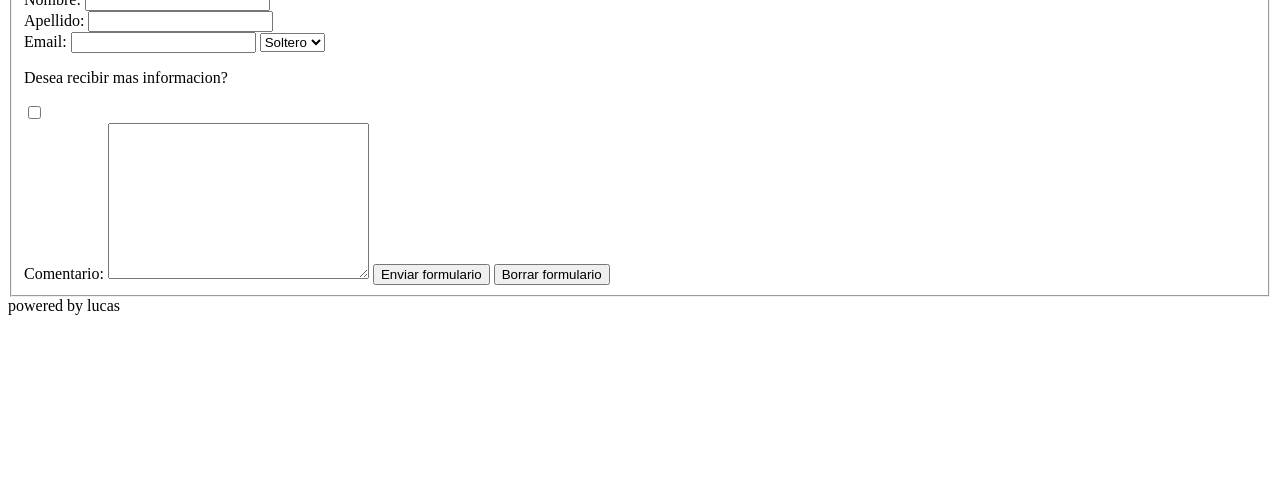
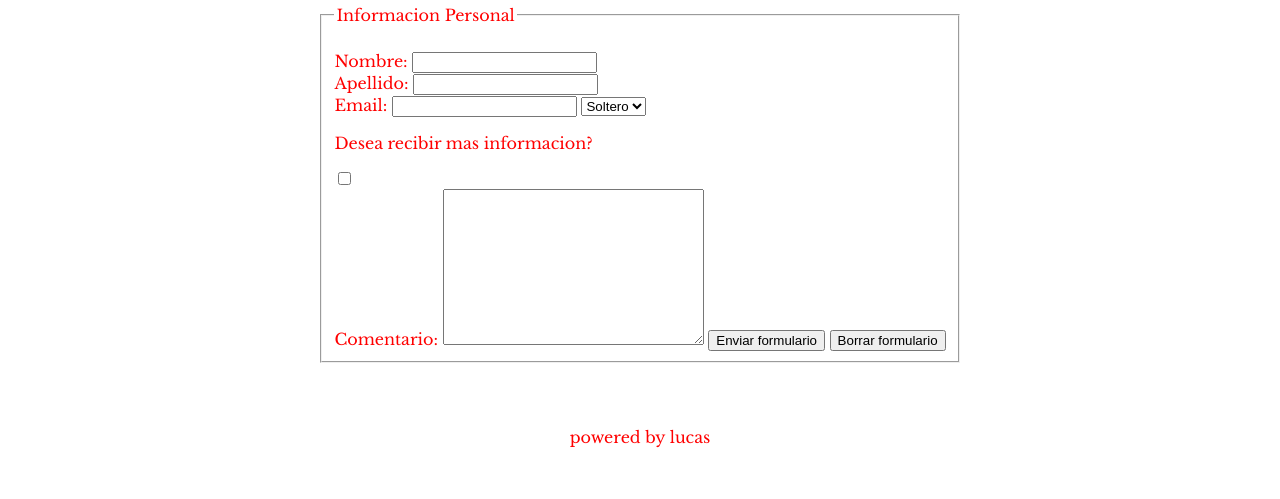
Before and after one commit to Yaggzt/nuevo-repo, a plain HTML site: page pages/contacto.html in a window 1280 px wide. Shown: the part 301-800 px from the top of the page. Drawn offline with nearby package versions, Linux system fonts and the light colour scheme; files that its build step writes are made by us from their sources; the site is published under a folder, as on GitHub Pages, so addresses that start at the root find nothing.

Commit message:
primera version

```diff
--- a/pages/contacto.html
+++ b/pages/contacto.html
@@ -4,7 +4,7 @@
     <meta charset="UTF-8">
     <meta http-equiv="X-UA-Compatible" content="IE=edge">
     <meta name="viewport" content="width=device-width, initial-scale=1.0">
-    <link rel="stylesheet" href="/style.css">
+    <link rel="stylesheet" href="../css/style.css">
     <link href="https://fonts.googleapis.com/css2?family=Libre+Baskerville&display=swap" rel="stylesheet">
     <title>Chris Brown</title>
 </head>
```
Also changed, not shown: pages/discografia.html (+1 -1 lines), pages/historia.html (+1 -1 lines), pages/premios.html (+1 -1 lines).
